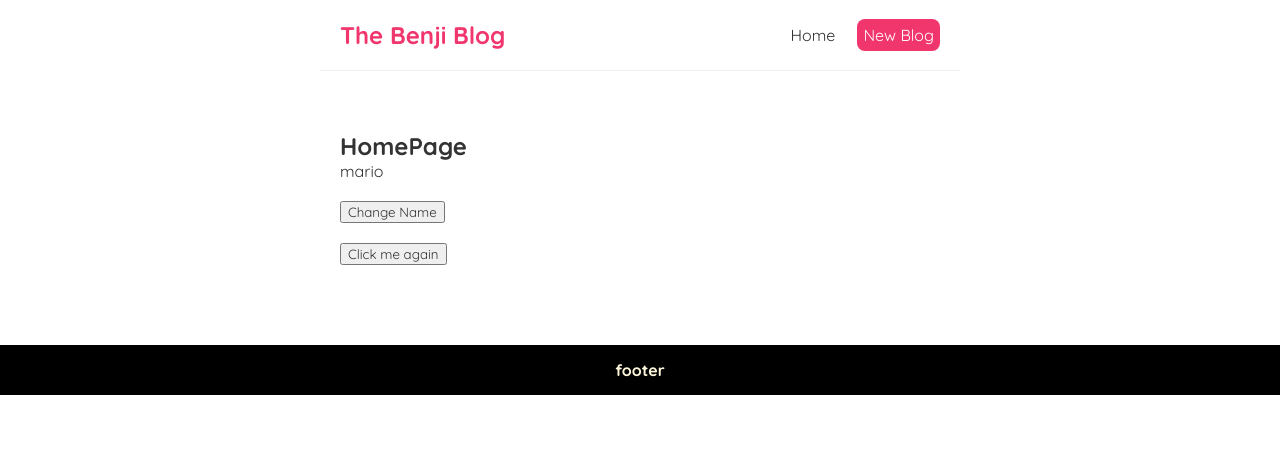
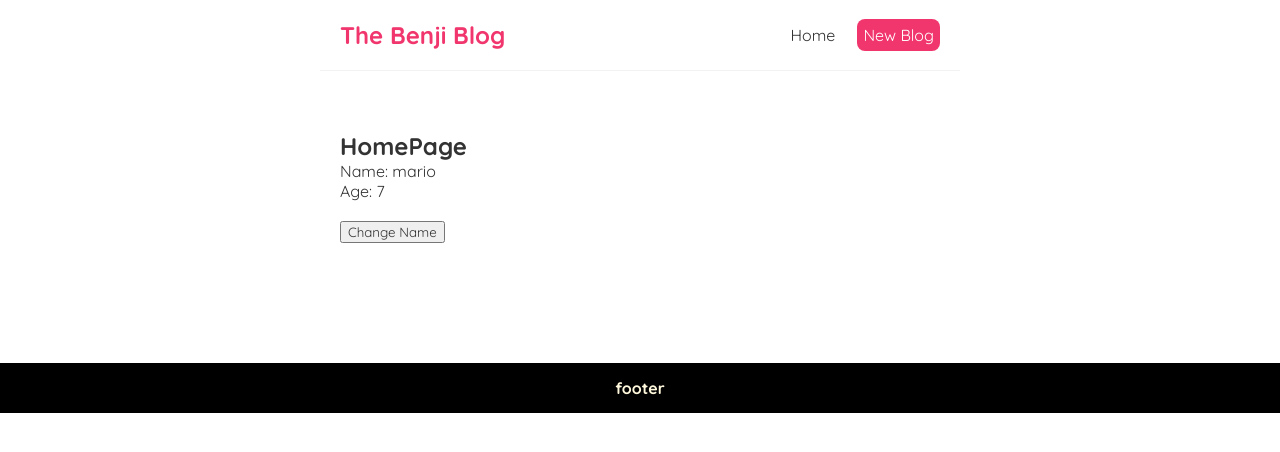
Before and after one commit to Benson306/tryreact, a React (Create React App) app: page / in a window 1280 px wide. Shown: the top 452 px of the page. Built offline with nearby package versions, Linux system fonts and the light colour scheme.

Commit message:
Dev tools

```diff
--- a/src/Home.js
+++ b/src/Home.js
@@ -4,26 +4,31 @@ const Home = () => {
     // const handleClick = function(e){
     //     console.log('hello ninjas',e);
     // }
+    // const handleClickAgain = (name)=>{
+    //     console.log("hello "+name )
+    // }
+
     const [sname, setName] = useState('mario')
+    const [age, setAge] = useState(7);
 
     const dispName = ()=>{
         setName('luigi');
+        setAge(24)
     }
 
-    const handleClickAgain = (name)=>{
-        console.log("hello "+name )
-    }
+
     return (
         <div className="home">
             <h2>HomePage</h2>
 
-            <p>{sname}</p>
+            <p>Name: {sname}</p>
+            <p>Age: {age}</p>
             <br />
             <button onClick={dispName}>Change Name</button>
             {/* <button onClick={handleClick}>Click me</button> */}
             <br />
             <br />
-            <button onClick={()=> handleClickAgain('mario')}>Click me again</button>
+            {/* <button onClick={()=> handleClickAgain('mario')}>Click me again</button> */}
             <br />
             <br />
         </div>
```
